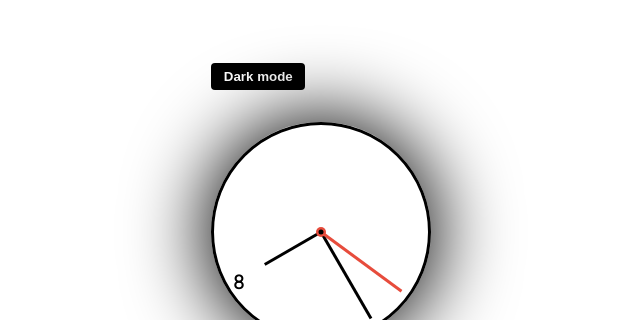
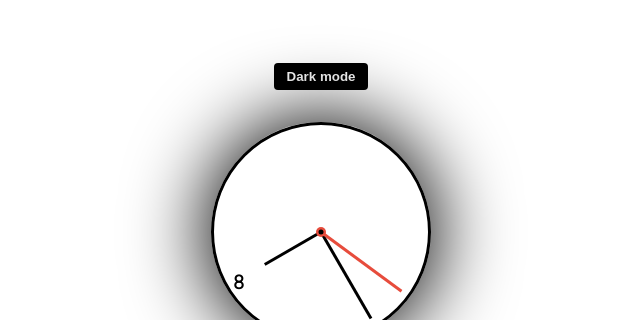
Before and after one commit to AbhilashHS-21/themed-clockAnalog, a plain HTML site: page index.html in a window 1280 px wide. Shown: the part 159-479 px from the top of the page, without its empty margins (319-959 px from the left). Drawn offline with Linux system fonts and the light colour scheme.

Commit message:
second+1 commit

```diff
--- a/style.css
+++ b/style.css
@@ -33,7 +33,7 @@ body {
   margin: 0;
 }
 .btn {
-  margin-inline: auto;
+  margin: 0 8rem;
 }
 .toggle {
   position: relative;
```
